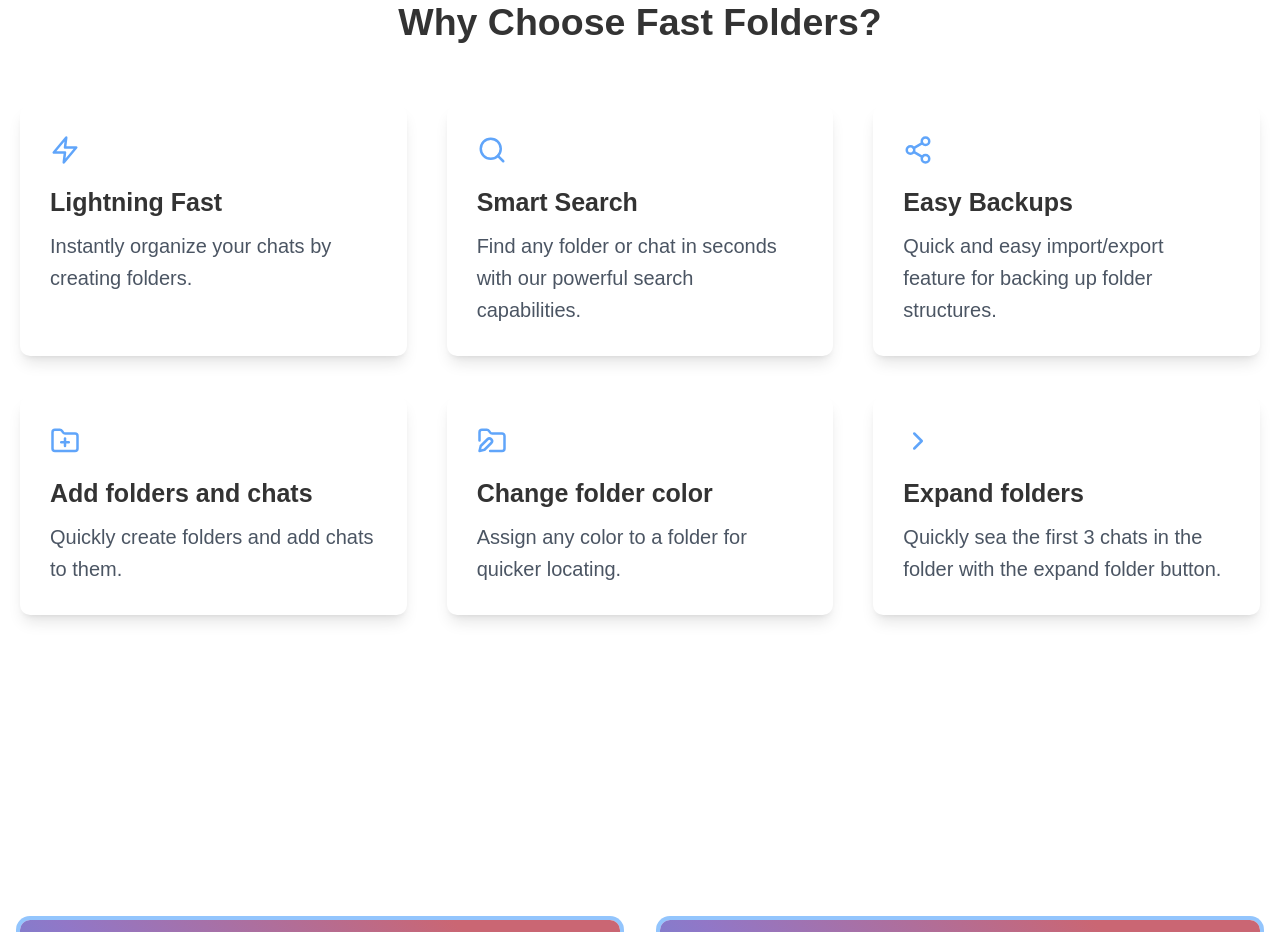
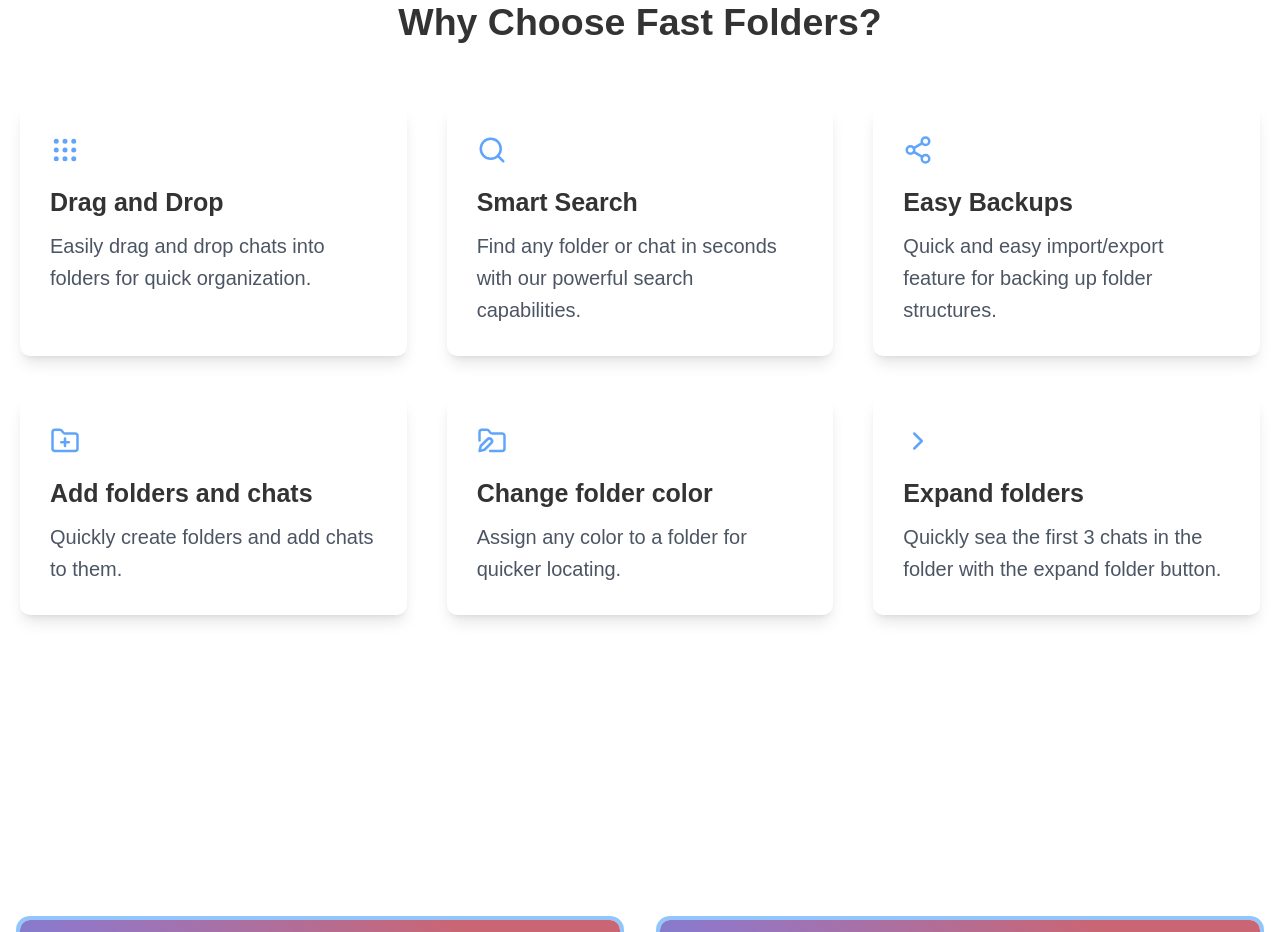
Before and after one commit to SJ-209/fast-folders-lp2, a React (Vite) app: page / in a window 1280 px wide. Shown: the part 1460-2392 px from the top of the page. Built offline with nearby package versions, Linux system fonts and the light colour scheme; a web font is replaced by a local one.

Commit message:
Drag and drop icon added in features

```diff
--- a/src/components/FeaturesSection.jsx
+++ b/src/components/FeaturesSection.jsx
@@ -1,5 +1,5 @@
 import React from 'react';
-import { Zap, Search, Share2, FolderPlus, FolderPen, ChevronRight } from 'lucide-react';
+import { Grip, Search, Share2, FolderPlus, FolderPen, ChevronRight } from 'lucide-react';
 
 function FeatureCard({ icon, title, description }) {
   return (
@@ -18,9 +18,9 @@ function FeaturesSection() {
         <h2 className="text-3xl font-bold text-center mb-12">Why Choose Fast Folders?</h2>
         <div className="grid md:grid-cols-3 gap-8">
           <FeatureCard
-            icon={<Zap className="w-6 h-6 text-blue-400" />}
-            title="Lightning Fast"
-            description="Instantly organize your chats by creating folders."
+            icon={<Grip className="w-6 h-6 text-blue-400" />}
+            title="Drag and Drop"
+            description="Easily drag and drop chats into folders for quick organization."
           />
           <FeatureCard
             icon={<Search className="w-6 h-6 text-blue-400" />}
```
